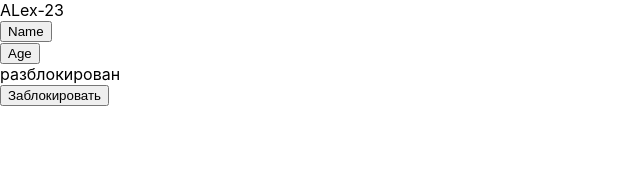
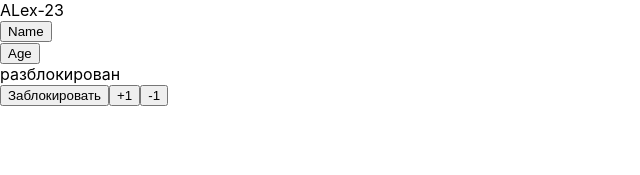
Before and after one commit to Ko3uHaK/my-app, a React (Create React App) app: page / in a window 1280 px wide. Shown: the top 175 px of the page, without its empty margins (0-640 px from the left). Built offline with nearby package versions, Linux system fonts and the light colour scheme.

Commit message:
react useState 8

```diff
--- a/src/App.js
+++ b/src/App.js
@@ -4,7 +4,7 @@
 
 function App() {
 	const [name, setName] = useState('ALex');
-	const [age, setAge] = useState('23');
+	const [age, setAge] = useState(23);
 	let [inBlock, setInBlock] = useState(false);
 
 	function clickHandler1(){
@@ -21,6 +21,8 @@
 		<button onClick={clickHandler2}>Age</button><br/>
 		<span>{inBlock ? "заблокирован" : "разблокирован" }</span><br/>
 		<span>{!inBlock ? <button onClick={()=> setInBlock(true)}>Заблокировать</button> : <button onClick={()=> setInBlock(false)}>Разблокировать</button>}</span>
+		<button onClick={()=>setAge(age +1)}>+1</button>
+		<button onClick={()=>setAge(age -1)}>-1</button>
 	</div>;
 	// <button onClick={()=> setInBlock(true)}>Заблокировать</button>
 	// 	<button onClick={()=> setInBlock(false)}>Разблокировать</button>
```
